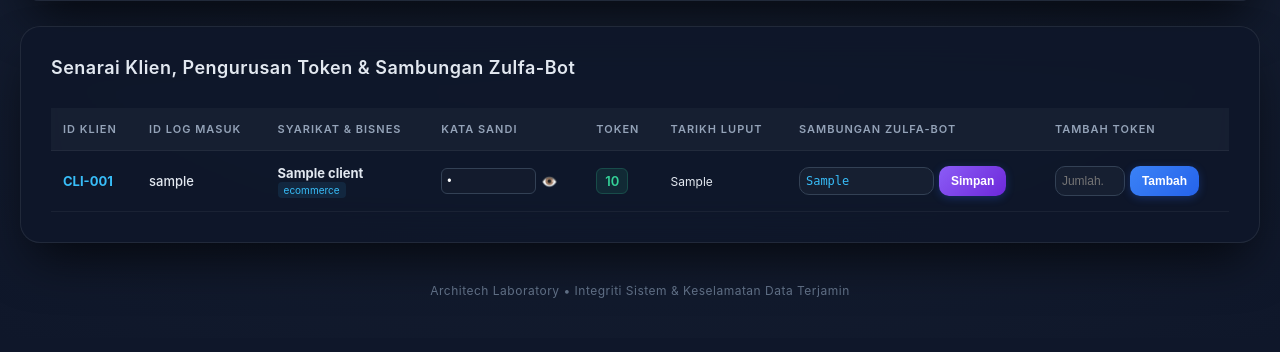
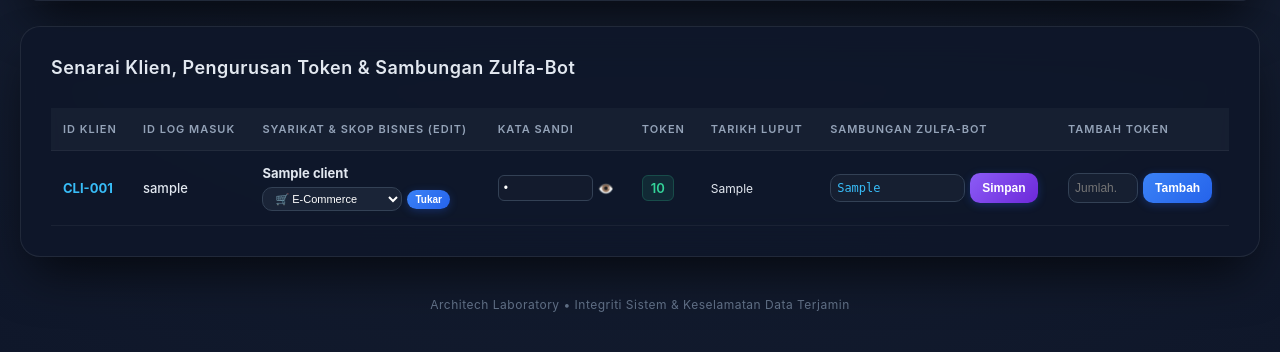
Before and after one commit to radzmil/leea-portal, a Flask app: page /admin/dashboard in a window 1280 px wide. Shown: the part 1021-1373 px from the top of the page. Before the commit the page ends 1319 px from the top, so only its background shows below. Run offline with Flask 3, Linux system fonts and the light colour scheme; the visitor is signed in with stand-in values (Sample User, id 1); a database or web service that is not in the repository returns one stand-in record (values such as "Sample title"); some libraries are stand-ins or nearby versions.

Commit message:
Add files via upload

```diff
--- a/templates/admin_dashboard.html
+++ b/templates/admin_dashboard.html
@@ -361,7 +361,7 @@
                         <tr>
                             <th>ID Klien</th>
                             <th>ID Log Masuk</th>
-                            <th>Syarikat & Bisnes</th>
+                            <th>Syarikat & Skop Bisnes (Edit)</th>
                             <th>Kata Sandi</th>
                             <th>Token</th>
                             <th>Tarikh Luput</th>
@@ -376,8 +376,18 @@
                                 <td><strong style="color: #38bdf8;">{{ client.format_id }}</strong></td>
                                 <td><span style="color: #e2e8f0; font-weight: 500;">{{ client.username }}</span></td>
                                 <td>
-                                    <strong>{{ client.nama_syarikat }}</strong><br>
-                                    <span style="font-size: 10px; color: #38bdf8; background: rgba(56, 189, 248, 0.1); padding: 2px 6px; border-radius: 4px;">{{ client.business_type if client.business_type else 'ecommerce' }}</span>
+                                    <!-- Kotak Edit Skop Perniagaan Klien Sedia Ada -->
+                                    <strong>{{ client.nama_syarikat }}</strong>
+                                    <form action="{{ url_for('admin_update_business') }}" method="POST" style="display: flex; gap: 5px; margin-top: 6px; align-items: center;">
+                                        <input type="hidden" name="client_id" value="{{ client.id }}">
+                                        <select name="business_type" style="padding: 4px 8px; font-size: 11px; width: 140px; background: rgba(30, 41, 59, 0.8);">
+                                            <option value="ecommerce" {% if client.business_type == 'ecommerce' %}selected{% endif %}>🛒 E-Commerce</option>
+                                            <option value="transport" {% if client.business_type == 'transport' %}selected{% endif %}>🚚 Transport</option>
+                                            <option value="booking" {% if client.business_type == 'booking' %}selected{% endif %}>📅 Booking</option>
+                                            <option value="agency" {% if client.business_type == 'agency' %}selected{% endif %}>💼 Agency</option>
+                                        </select>
+                                        <button type="submit" class="btn btn-small" style="padding: 4px 8px; font-size: 10px;">Tukar</button>
+                                    </form>
                                 </td>
                                 <td>
                                     <div style="display: flex; align-items: center; gap: 5px;">
```
